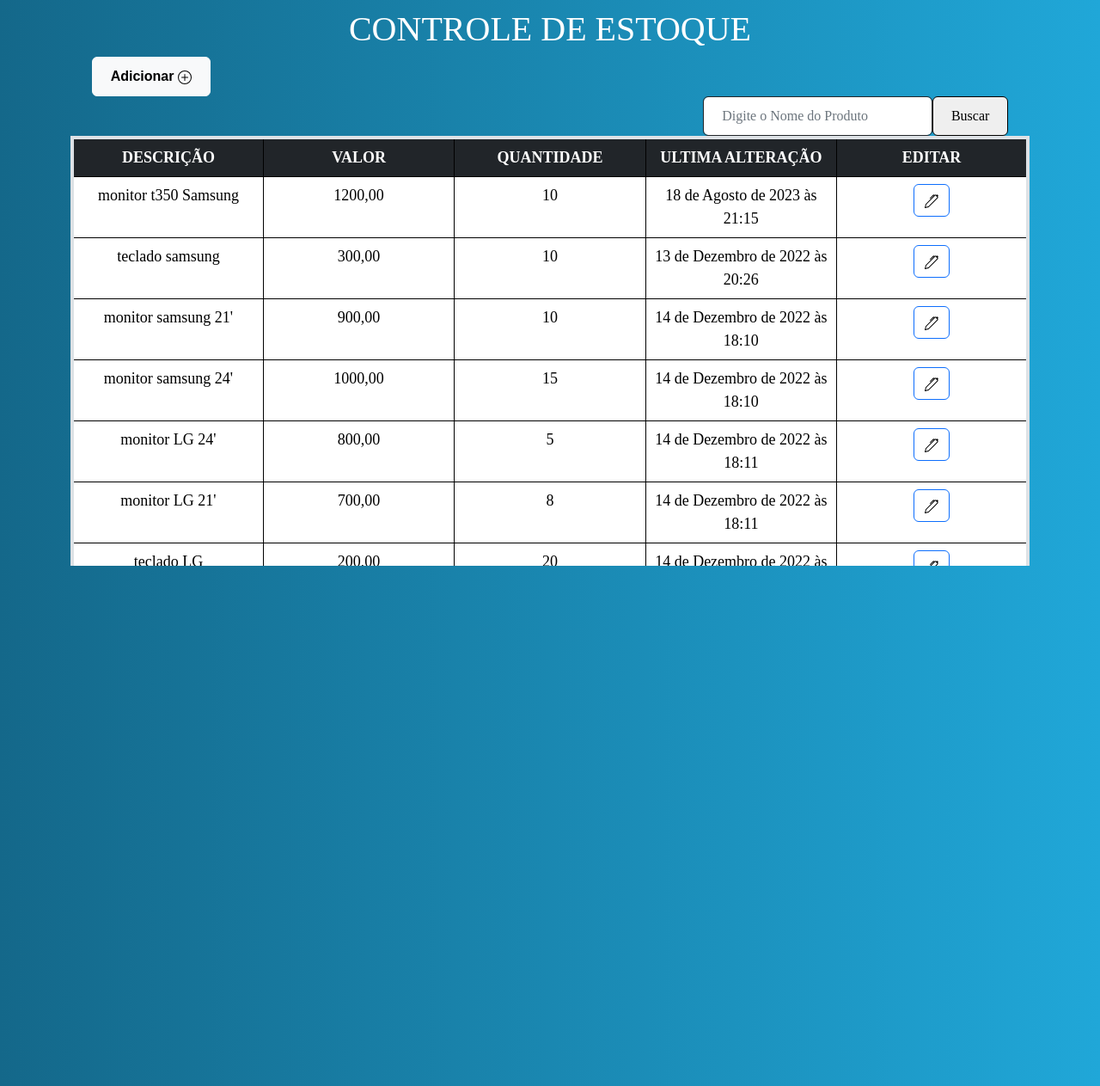
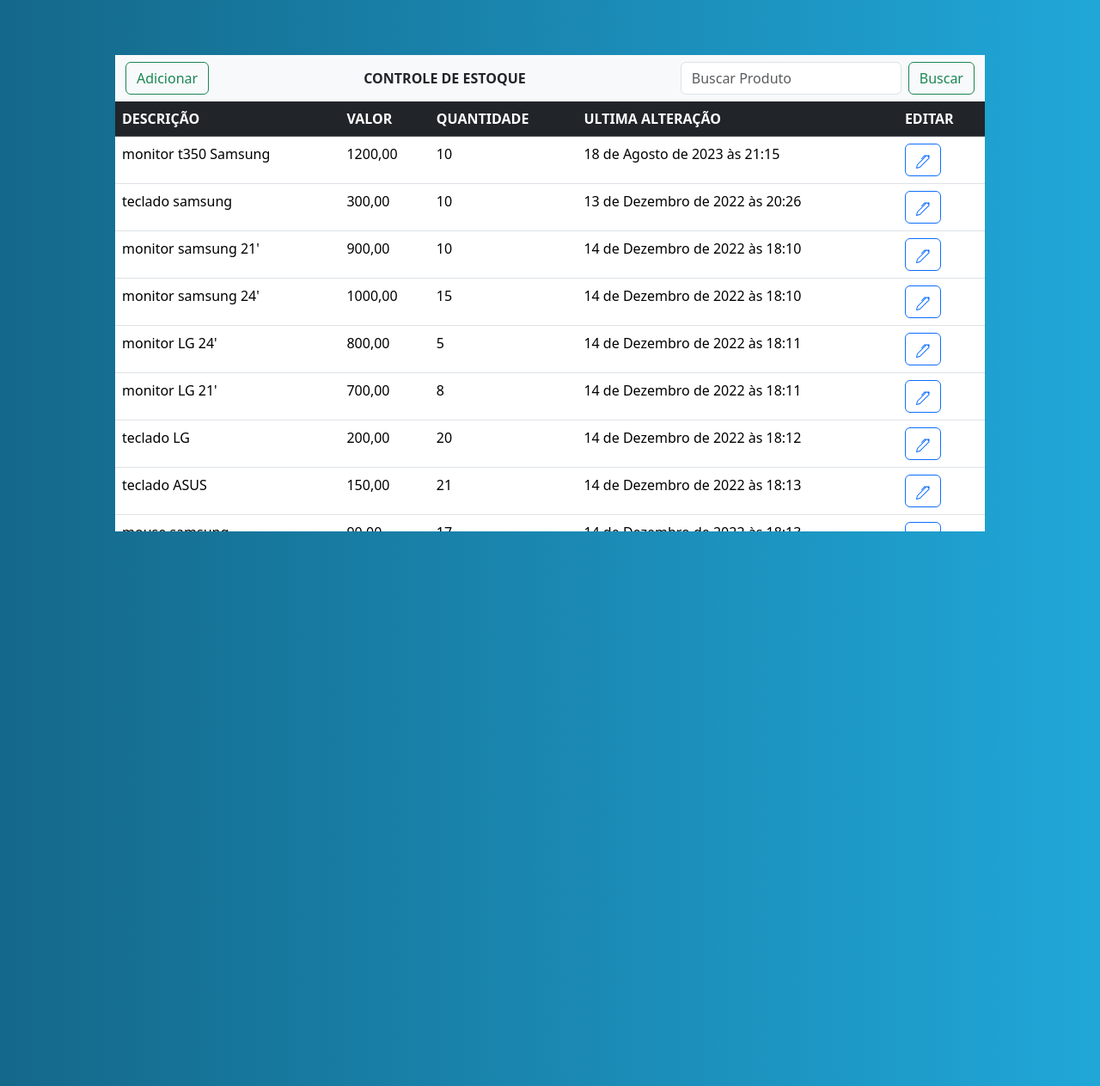
Before and after one commit to lima-12/ProjetoFaculdade, a Django app: page / in a window 1280 px wide. Shown: the whole page at 86% size. Run offline with Django 4.2, Linux system fonts and the light colour scheme; data comes from the database, SQL or seed files in the repository; both versions use the stored data as it was after the commit.

Commit message:
Ajustes Bootstrap

```diff
--- a/controle/templates/controle/home.html
+++ b/controle/templates/controle/home.html
@@ -1,99 +1,34 @@
 <!doctype html>
-<html lang="en">
+<html lang="pt-br">
 <head>
     <meta charset="UTF-8">
     <meta name="viewport"
           content="width=device-width, user-scalable=no, initial-scale=1.0, maximum-scale=1.0, minimum-scale=1.0">
     <meta http-equiv="X-UA-Compatible" content="ie=edge">
-    <link href="https://cdn.jsdelivr.net/npm/bootstrap@5.2.3/dist/css/bootstrap.min.css" rel="stylesheet" integrity="sha384-rbsA2VBKQhggwzxH7pPCaAqO46MgnOM80zW1RWuH61DGLwZJEdK2Kadq2F9CUG65" crossorigin="anonymous">
+    <link href="https://cdn.jsdelivr.net/npm/bootstrap@5.3.1/dist/css/bootstrap.min.css" rel="stylesheet" integrity="sha384-4bw+/aepP/YC94hEpVNVgiZdgIC5+VKNBQNGCHeKRQN+PtmoHDEXuppvnDJzQIu9" crossorigin="anonymous">
     <link rel="stylesheet" href="https://use.fontawesome.com/releases/v5.7.2/css/all.css" integrity="sha384-fnmOCqbTlWIlj8LyTjo7mOUStjsKC4pOpQbqyi7RrhN7udi9RwhKkMHpvLbHG9Sr" crossorigin="anonymous">
 
     <title> Controle De Estoque</title>
 
     <style>
-    h1{
-    text-align: center;
-    margin-top: 10px;
-    color: white;
-    }
-
-    a {
-        text-decoration: none;
-        color: black;
-     }
-     a:hover {
-        background-color:
-     }
 
     body{
-        font-family: 'Times New Roman', Times, serif, Helvetica, sans-serif;
         background-image: linear-gradient(to right, #14688a, #20a7d8);
         }
 
-   tr, th{
-        color: white;
-        padding : 10px;
-        padding: 10px;
-        boder: 1px solid black;
-        }
-
-    tr, td{
-        padding-top: 20;
-        padding-bottom: 12px;
-        text-align: center;
-        background-color: white;
-        color: black;
-        width: 20%
+    a {
+       color: inherit;
+       text-decoration: none;
     }
 
-    tr:hover {
-    background-color: #B0E0E6;
-    }
+    .tabela {
+    height: 500px;
+    overflow:auto;
 
-    table{
-    font-size: 18px;
-    width: 100%;
-    border: 4px solid black;
-    }
-
-    td,th{
-    border: 1px solid black;
-    padding: 8px;
-    }
-
-
-    .form-control{
-    padding: 10px;
-    width: 25%
-    }
-
-    #adicionar{
-    padding: 10px 21px;
-    font-family: arial;
-    }
-
-
-
-
-    #buscar{
-    float: right;
-    border:1px solid;
-    padding: 10px 21px;
-    vertical-align: middle;
-    border-radius:6px;
-    }
-
-    #search{
-    float: right;
-    border:1px solid;
-    padding: 10px 21px;
-    vertical-align: middle;
-    border-radius:6px;
     }
 
     .container {
-    height: 500px;
-    overflow-y: scroll;
+        padding: 5%;
     }
 
 </style>
@@ -101,26 +36,21 @@
 </head>
 <body>
 
-<div class="offset-1 col-10 home-div">
+<div class="container">
 
-        <h1 > CONTROLE DE ESTOQUE </h1>
-    <div class="col-2 add-div">
-        <button type="button" id="adicionar" class="btn btn-light"> <a href="{% url 'add' %}"> <b>Adicionar <svg xmlns="http://www.w3.org/2000/svg" width="16" height="16" fill="currentColor" class="bi bi-plus-circle" viewBox="0 0 16 16">
-  <path d="M8 15A7 7 0 1 1 8 1a7 7 0 0 1 0 14zm0 1A8 8 0 1 0 8 0a8 8 0 0 0 0 16z"/>
-  <path d="M8 4a.5.5 0 0 1 .5.5v3h3a.5.5 0 0 1 0 1h-3v3a.5.5 0 0 1-1 0v-3h-3a.5.5 0 0 1 0-1h3v-3A.5.5 0 0 1 8 4z"/>
-</svg></b> </a> </button>
-    </div>
+    <nav class="navbar bg-body-tertiary">
+      <div class="container-fluid">
+          <button type="button" class="btn btn-outline-success"> <a href="{% url 'add' %}">Adicionar </a> </button>
+          <b>CONTROLE DE ESTOQUE</b>
+        <form class="d-flex" role="search" method="get" id="form">
+          <input class="form-control me-2" type="search" id="search" name="search" placeholder="Buscar Produto">
+          <button class="btn btn-outline-success" type="submit">Buscar</button>
+        </form>
+      </div>
+    </nav>
 
-    <form method="get" id="search-form">
-        <button type=”submit” id="buscar" >Buscar</button>
-
-        <input class="form-control" type="text" id="search" name="search" placeholder="Digite o Nome do Produto" >
-    </form>
-
-</div>
-
-<div class="container">
-    <table id="customers" class="table">
+    <div class="tabela">
+    <table class="table">
         <tr class="table-dark">
 
             <th> DESCRIÇÃO </th>
@@ -147,5 +77,8 @@
 
     </table>
     </div>
+</div>
+
+    <script src="https://cdn.jsdelivr.net/npm/bootstrap@5.3.1/dist/js/bootstrap.bundle.min.js" integrity="sha384-HwwvtgBNo3bZJJLYd8oVXjrBZt8cqVSpeBNS5n7C8IVInixGAoxmnlMuBnhbgrkm" crossorigin="anonymous"></script>
 </body>
 </html>
```
Also changed, not shown: db.sqlite3.
